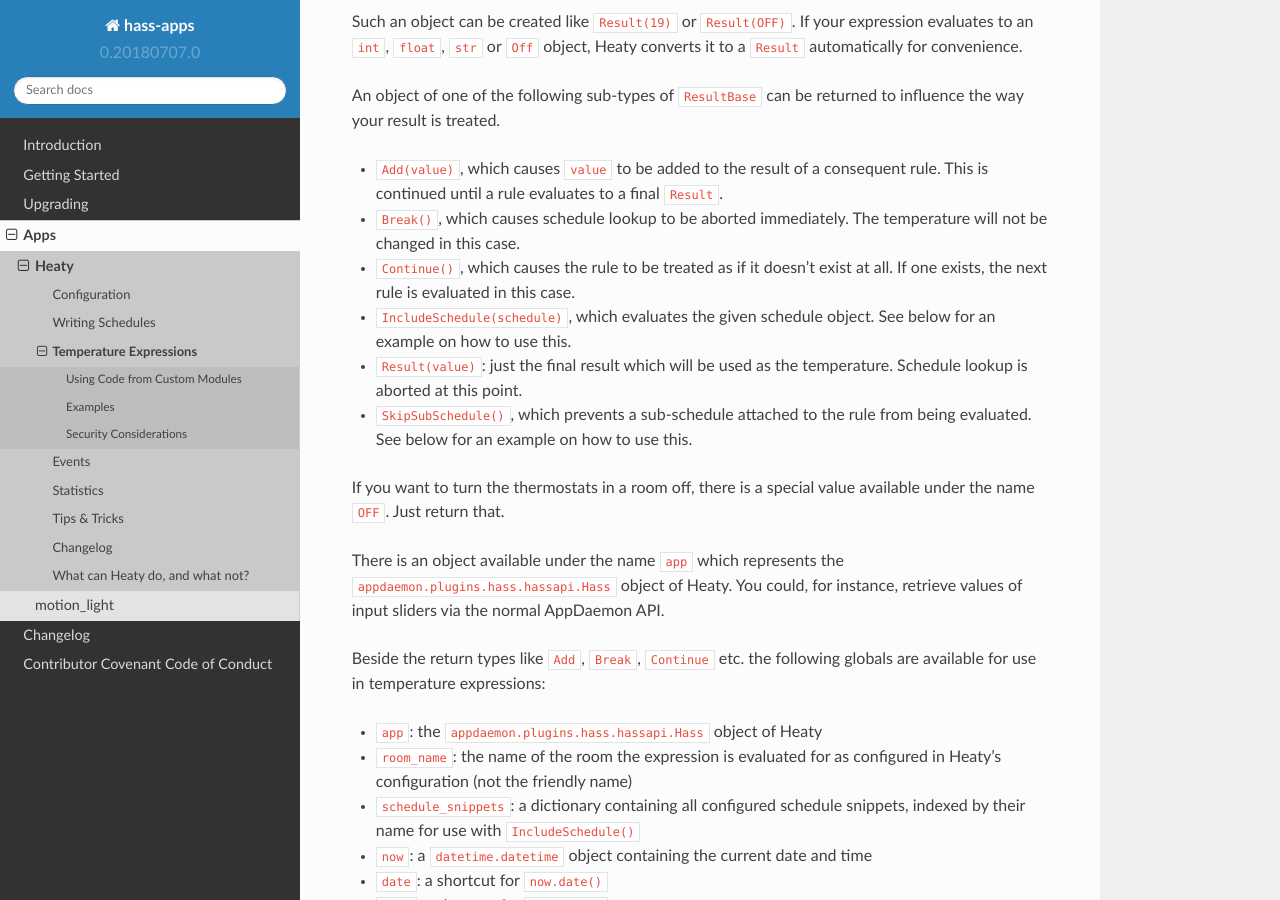
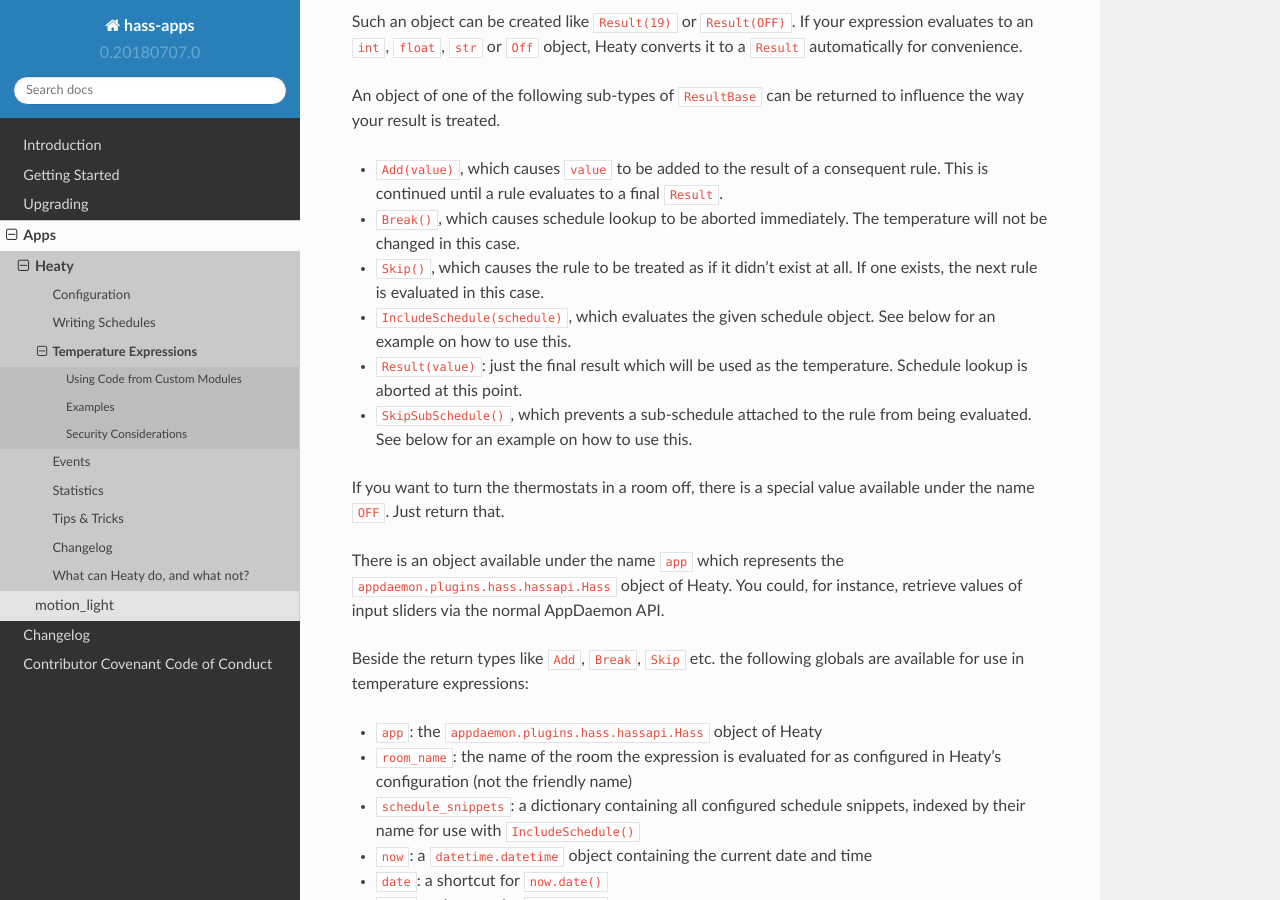
Before and after one commit to bob1de/hass-apps, a Sphinx documentation site: the page built from docs/apps/heaty/temperature-expressions.rst, in a window 1280 px wide and 900 px high, scrolled down 416 px. Built offline with Sphinx 7.4.7 and the Read the Docs theme 2.0.0, drawn with Linux system fonts in a browser that asks for light colours; some of the changed text lies outside the part shown.

Commit message:
[heaty] Renamed Continue result type to Skip

```diff
--- a/docs/apps/heaty/temperature-expressions.rst
+++ b/docs/apps/heaty/temperature-expressions.rst
@@ -26,8 +26,8 @@ returned to influence the way your result is treated.
   final ``Result``.
 * ``Break()``, which causes schedule lookup to be aborted immediately.
   The temperature will not be changed in this case.
-* ``Continue()``, which causes the rule to be treated as if it doesn't
-  exist at all. If one exists, the next rule is evaluated in this case.
+* ``Skip()``, which causes the rule to be treated as if it didn't exist
+  at all. If one exists, the next rule is evaluated in this case.
 * ``IncludeSchedule(schedule)``, which evaluates the given schedule
   object. See below for an example on how to use this.
 * ``Result(value)``: just the final result which will be used as the
@@ -43,8 +43,8 @@ the ``appdaemon.plugins.hass.hassapi.Hass`` object of Heaty. You could,
 for instance, retrieve values of input sliders via the normal AppDaemon
 API.
 
-Beside the return types like ``Add``, ``Break``, ``Continue`` etc.
-the following globals are available for use in temperature expressions:
+Beside the return types like ``Add``, ``Break``, ``Skip`` etc. the
+following globals are available for use in temperature expressions:
 
 * ``app``: the ``appdaemon.plugins.hass.hassapi.Hass`` object of Heaty
 * ``room_name``: the name of the room the expression is evaluated for
@@ -107,7 +107,7 @@ as follows:
 
 ::
 
-    # This module gives us access to Continue as well as all other
+    # This module gives us access to Skip as well as all other
     # ResultBase sub-types and OFF.
     from hass_apps.heaty import expr
 
@@ -115,7 +115,7 @@ as follows:
         if room_name == "bath":
             if app.get_state("switch.take_a_bath") == "on":
                 return 22
-        return expr.Continue()
+        return expr.Skip()
 
 Save the code as ``my_mod.py`` somewhere Python can find it.
 The easiest way is to store it inside AppDaemon's ``apps`` directory.
@@ -173,7 +173,7 @@ same effect, but without the use of any external Python module:
 ::
 
     schedule:
-    - temp: 22 if is_on("switch.take_a_bath") else Continue()
+    - temp: 22 if is_on("switch.take_a_bath") else Skip()
     - temp: 19
 
 Basically, we inlined the Python code we previously placed in
@@ -188,15 +188,15 @@ emits a ``heaty_reschedule`` event whenever ``switch.take_a_bath``
 changes its state, just as shown in the previous example.
 
 
-Example: Use of ``Add()`` and ``Continue()``
-~~~~~~~~~~~~~~~~~~~~~~~~~~~~~~~~~~~~~~~~~~~~
+Example: Use of ``Add()`` and ``Skip()``
+~~~~~~~~~~~~~~~~~~~~~~~~~~~~~~~~~~~~~~~~
 
 This is a rule I once used in my own Heaty configuration at home:
 
 ::
 
     schedule_prepend:
-    - temp: Add(-3) if is_on("input_boolean.absent") else Continue()
+    - temp: Add(-3) if is_on("input_boolean.absent") else Skip()
 
 What does this? Well, the first thing we see is that the rule is placed
 inside the ``schedule_prepend`` section. That means, it is valid for
@@ -210,7 +210,7 @@ How that can be done has already been shown above.
 
 Now let's get back to the schedule rule. When it evaluates, it checks the
 state of ``input_boolean.absent``. If the switch is turned on, it
-evaluates to ``Add(-3)``, otherwise to ``Continue()``.
+evaluates to ``Add(-3)``, otherwise to ``Skip()``.
 
 ``Add(-3)`` is no final temperature yet. Think of it as a temporary
 value that is remembered and used later.
@@ -306,11 +306,11 @@ about sub-schedules and add a simple condition to it.
 ::
 
     schedule:
-    - temp: 20 if float(state("sensor.outside_temp")) < 20 else Continue()
+    - temp: 20 if float(state("sensor.outside_temp")) < 20 else Skip()
       months: 1-4
       weekdays: 1-6
       rules:
-      - temp: 23 if float(state("sensor.outside_temp")) < 20 else Continue()
+      - temp: 23 if float(state("sensor.outside_temp")) < 20 else Skip()
         start: "06:00"
         end: "07:00"
       - { start: "11:30", end: "12:30" }
@@ -338,7 +338,7 @@ the morning into account. This isn't very nice, so let's utilize
       - { start: "18:00", end: "19:00" }
     - temp: "OFF"
 
-We no longer need to return a ``Continue()`` when the sensor's value is
+We no longer need to return a ``Skip()`` when the sensor's value is
 too high. Instead, we return ``SkipSubSchedule()`` from the first rule,
 which prevents the whole sub-schedule from being evaluated.
 
@@ -353,7 +353,7 @@ implement a schedule on/off switch with it, like so:
 ::
 
     schedule_prepend:
-    - temp: Break() if is_off("input_boolean.heating_schedule") else Continue()
+    - temp: Break() if is_off("input_boolean.heating_schedule") else Skip()
 
 
 Security Considerations
--- a/docs/apps/heaty/tips-and-tricks.rst
+++ b/docs/apps/heaty/tips-and-tricks.rst
@@ -59,7 +59,7 @@ the following:
 
 ::
 
-    20 if time.hour >= float(state("input_number.start_hour")) and time.hour <= float(state("input_number.end_hour")) else Continue()
+    20 if time.hour >= float(state("input_number.start_hour")) and time.hour <= float(state("input_number.end_hour")) else Skip()
 
 What this does is quite simple. It sets the temperature to 20 degrees
 if the current hour is between the values configured by the two entities
@@ -78,4 +78,4 @@ Now let's put this all together into a valid schedule rule:
 
 ::
 
-    - temp: state("input_number.day_temperature") if time.hour >= float(state("input_number.start_hour")) and time.hour <= float(state("input_number.end_hour")) else Continue()
+    - temp: state("input_number.day_temperature") if time.hour >= float(state("input_number.start_hour")) and time.hour <= float(state("input_number.end_hour")) else Skip()
```
Also changed, not shown: docs/apps/heaty/CHANGELOG.md (+2 -2 lines), 2 other files.
